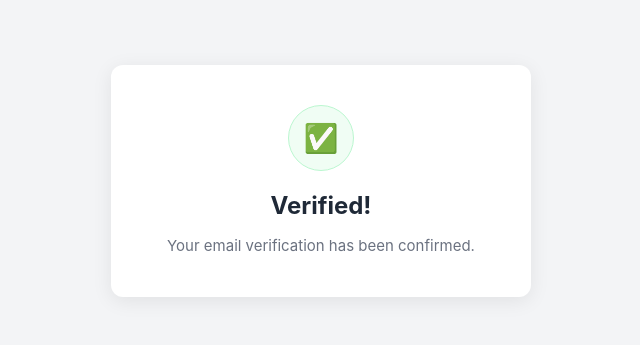
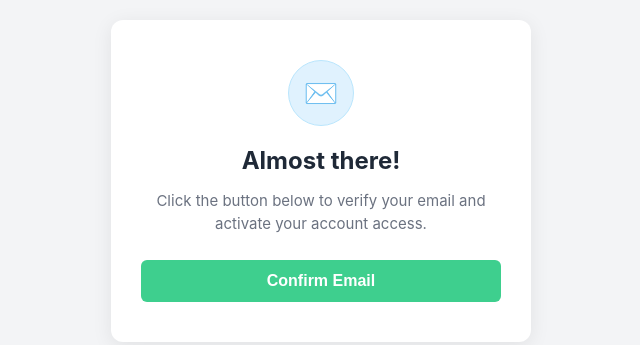
Before and after one commit to mendai-network/email-confirmation, a plain HTML site: page index.html in a window 1280 px wide. Shown: the part 219-564 px from the top of the page, without its empty margins (319-959 px from the left). Drawn offline with nearby package versions, Linux system fonts and the light colour scheme.

Commit message:
index.html

```diff
--- a/index.html
+++ b/index.html
@@ -3,25 +3,109 @@
 <head>
     <meta charset="UTF-8">
     <meta name="viewport" content="width=device-width, initial-scale=1.0">
-    <title>Email Confirmed - MendAI</title>
+    <title>Confirm Your Email - MendAI</title>
+    <script src="https://cdn.jsdelivr.net/npm/@supabase/supabase-js@2"></script>
     <style>
         body { font-family: -apple-system, BlinkMacSystemFont, "Segoe UI", Roboto, sans-serif; display: flex; justify-content: center; align-items: center; height: 100vh; background-color: #f3f4f6; margin: 0; }
         .card { background: white; padding: 40px 30px; border-radius: 12px; box-shadow: 0 4px 20px rgba(0,0,0,0.08); width: 100%; max-width: 360px; text-align: center; }
 
-        /* Icon styles matching your theme */
-        .icon-container { width: 64px; height: 64px; background-color: #f0fdf4; border: 1px solid #bbf7d0; border-radius: 50%; display: flex; justify-content: center; align-items: center; margin: 0 auto 20px auto; color: #3ecf8e; font-size: 28px; }
+        .icon-container { width: 64px; height: 64px; background-color: #e0f2fe; border: 1px solid #bae6fd; border-radius: 50%; display: flex; justify-content: center; align-items: center; margin: 0 auto 20px auto; color: #0284c7; font-size: 28px; }
 
         h2 { color: #1f2937; margin-bottom: 10px; font-size: 24px; margin-top: 0; }
-        p { color: #6b7280; font-size: 15px; margin-bottom: 0; line-height: 1.5; }
+        p { color: #6b7280; font-size: 15px; margin-bottom: 25px; line-height: 1.5; }
+
+        button.submit { width: 100%; padding: 12px; background-color: #3ecf8e; color: white; border: none; border-radius: 6px; font-size: 16px; font-weight: 600; cursor: pointer; transition: background 0.2s; }
+        button.submit:hover { background-color: #2e9d6b; }
+        button.submit:disabled { background-color: #9ca3af; cursor: not-allowed; }
+
+        .message { margin-top: 15px; font-size: 14px; display: none; padding: 10px; border-radius: 6px; text-align: left; }
+        .success { color: #15803d; background-color: #f0fdf4; border: 1px solid #bbf7d0; }
+        .error { color: #b91c1c; background-color: #fef2f2; border: 1px solid #fecaca; }
     </style>
 </head>
 <body>
 
-<div class="card">
-    <div class="icon-container">✅</div>
-    <h2>Verified!</h2>
-    <p>Your email verification has been confirmed.</p>
+<div class="card" id="confirm-card">
+    <div class="icon-container" id="card-icon">✉️</div>
+    <h2 id="card-title">Almost there!</h2>
+    <p id="card-text">Click the button below to verify your email and activate your account access.</p>
+
+    <button id="confirm-btn" class="submit" onclick="confirmEmailAndSave()">Confirm Email</button>
+
+    <div id="msg" class="message"></div>
 </div>
+
+<script>
+    // 1. CONNECT TO YOUR SUPABASE
+    const SUPABASE_URL = "YOUR_SUPABASE_URL";
+    const SUPABASE_ANON_KEY = "YOUR_SUPABASE_ANON_KEY";
+    const supabaseClient = supabase.createClient(SUPABASE_URL, SUPABASE_ANON_KEY);
+
+    // 2. ACTION ON BUTTON CLICK
+    async function confirmEmailAndSave() {
+        const confirmBtn = document.getElementById('confirm-btn');
+        const cardIcon = document.getElementById('card-icon');
+        const cardTitle = document.getElementById('card-title');
+        const cardText = document.getElementById('card-text');
+
+        confirmBtn.innerText = "Processing...";
+        confirmBtn.disabled = true;
+
+        try {
+            // Check if the user has an active authenticated session from the email link
+            const { data: sessionData, error: sessionError } = await supabaseClient.auth.getSession();
+
+            if (sessionError) throw sessionError;
+
+            if (!sessionData.session) {
+                throw new Error("No active session found. Please click the original link sent to your email again.");
+            }
+
+            // Get the verified user details
+            const user = sessionData.session.user;
+
+            /* 3. ADD DATA TO YOUR DATABASE TABLE
+               This inserts or updates the user record into your custom 'profiles' or 'users' table
+               to mark them permanently active in your database.
+            */
+            const { error: dbError } = await supabaseClient
+                .from('profiles') // Replace 'profiles' with your actual table name
+                .upsert({
+                    id: user.id,
+                    email: user.email,
+                    email_verified: true,
+                    updated_at: new Date()
+                });
+
+            if (dbError) throw dbError;
+
+            // 4. SUCCESS UI TRANSFORMATION
+            cardIcon.innerText = "✅";
+            cardIcon.style.backgroundColor = "#f0fdf4";
+            cardIcon.style.borderColor = "#bbf7d0";
+            cardIcon.style.color = "#3ecf8e";
+
+            cardTitle.innerText = "Verified!";
+            cardText.innerText = "Your email verification has been confirmed, and your profile is active.";
+
+            confirmBtn.innerText = "Confirmed ✅";
+            showMsg("Database updated successfully! You can now use the mobile app.", "success");
+
+        } catch (error) {
+            showMsg(error.message || "An error occurred during verification.", "error");
+            confirmBtn.innerText = "Confirm Email";
+            confirmBtn.disabled = false;
+        }
+    }
+
+    // 5. SHOW MESSAGE FUNCTION
+    function showMsg(text, type) {
+        const msgDiv = document.getElementById('msg');
+        msgDiv.innerText = text;
+        msgDiv.className = `message ${type}`;
+        msgDiv.style.display = 'block';
+    }
+</script>
 
 </body>
 </html>
```
